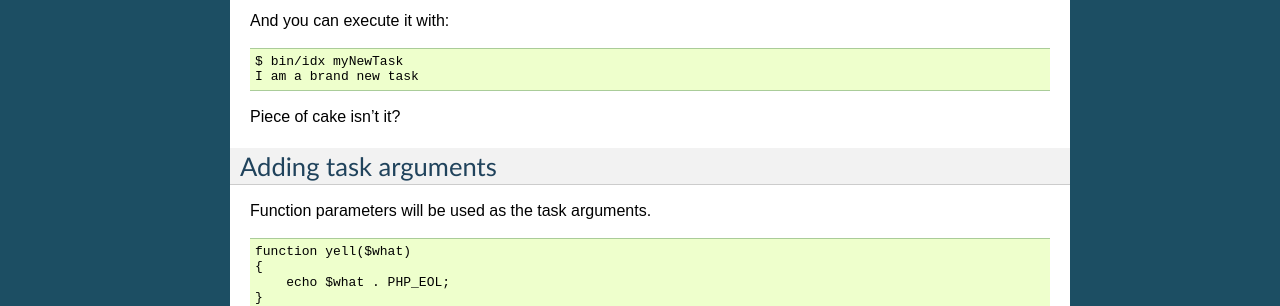
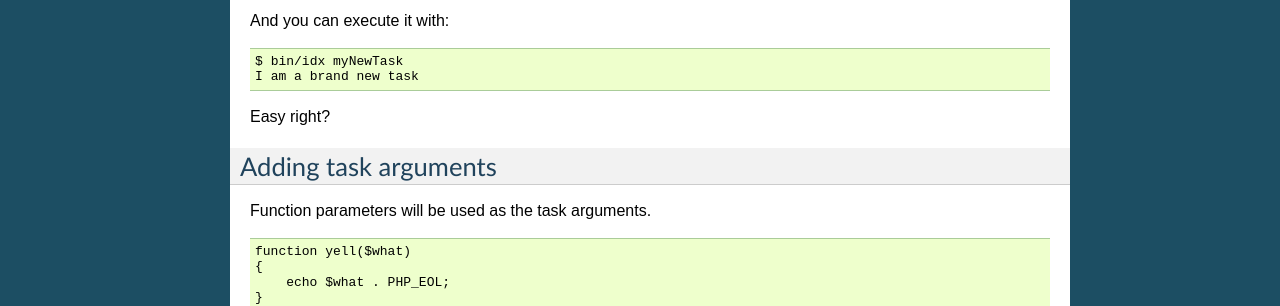
Before and after one commit to flowingis/Idephix, a Sphinx documentation site: the page built from docs/writing_tasks.rst, in a window 1280 px wide. Shown: the part 403-709 px from the top of the page. Built offline with Sphinx 7.4.7, drawn with Linux system fonts in a browser that asks for light colours.

Commit message:
Minor update

```diff
--- a/docs/writing_tasks.rst
+++ b/docs/writing_tasks.rst
@@ -30,7 +30,7 @@ And you can execute it with:
     $ bin/idx myNewTask
     I am a brand new task
 
-Piece of cake isn't it?
+Easy right?
 
 Adding task arguments
 ---------------------
```
